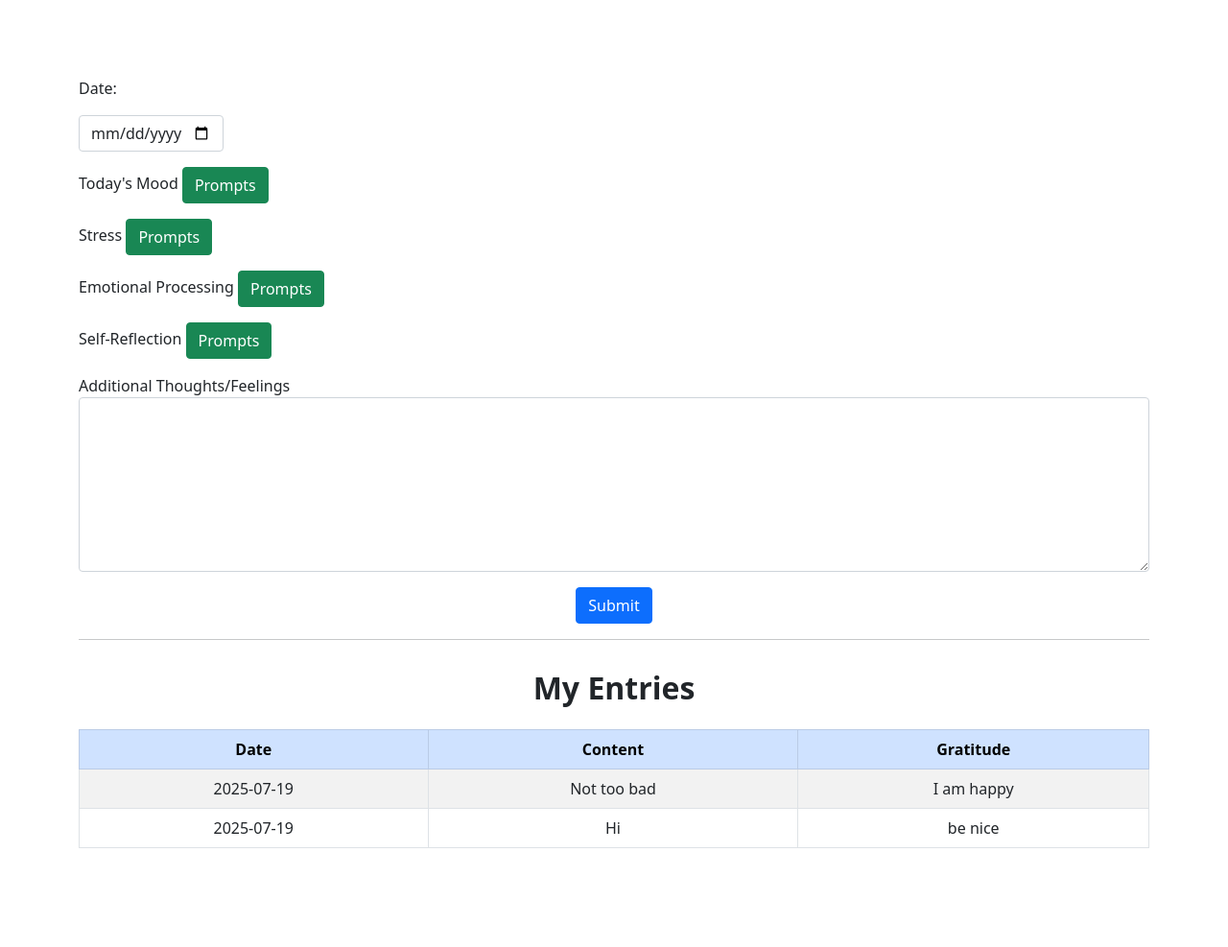
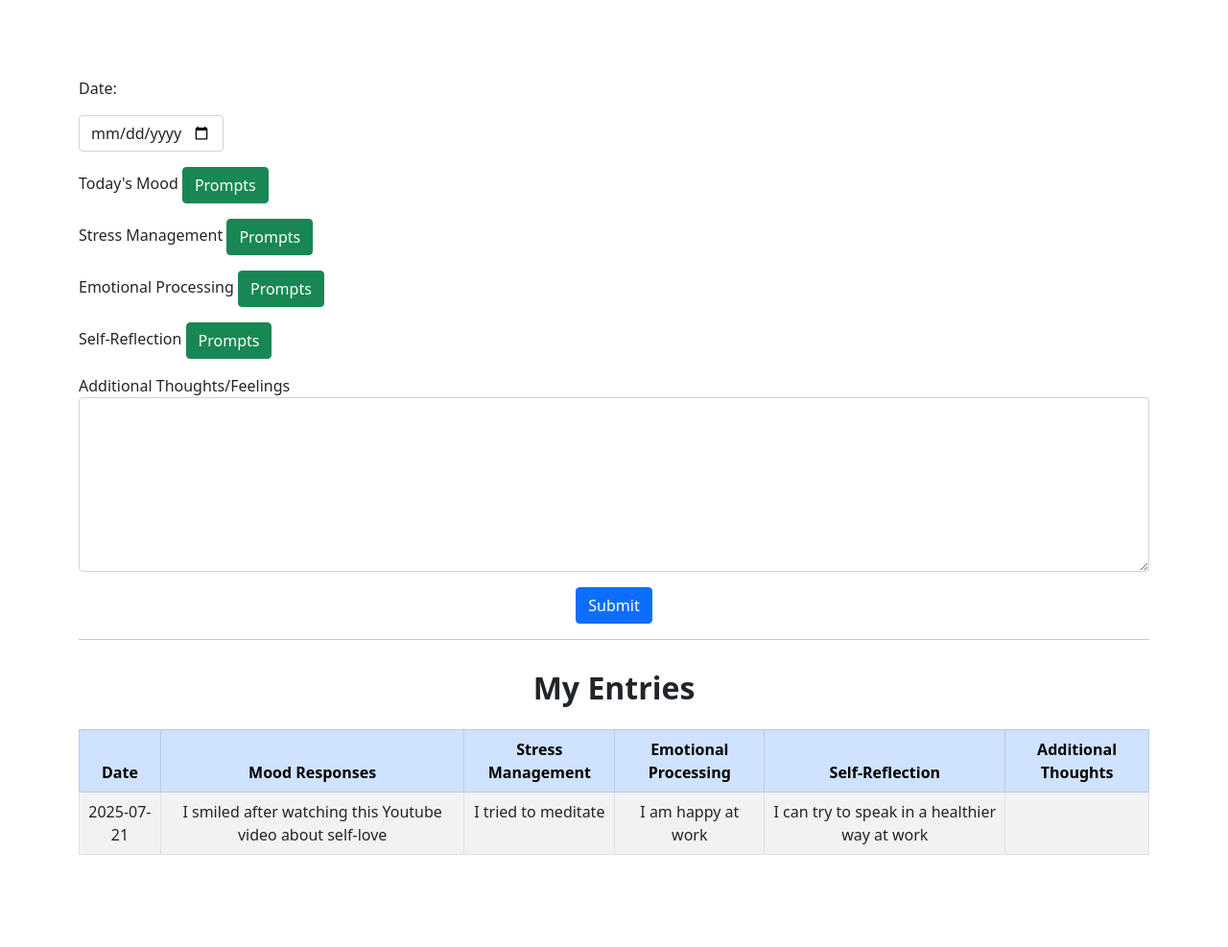
Before and after one commit to jliu0327/mental_health_tracker, a Flask app: page /entry in a window 1280 px wide. Shown: the part 64-1051 px from the top of the page at 96% size. Before the commit the page ends 948 px from the top, so only its background shows below. Run offline with Flask 3, Linux system fonts and the light colour scheme; a user stored in the database is signed in; data comes from the database, SQL or seed files in the repository.

Commit message:
Adjusted table formatting in journal entry

```diff
--- a/app.py
+++ b/app.py
@@ -150,22 +150,26 @@ def journal_log():
     if request.method == "POST":
         # Retrieve information from journal page
         entry_date = request.form.get("date")
+        mood_response = request.form.get("mood-response")
+        stress_response = request.form.get("stress-response")
+        emotion_response = request.form.get("emotion-response")
+        reflection_response = request.form.get("reflection-response")
         content = request.form.get("content")
-        gratitude_content = request.form.get("prompt_response")
-        if not all([entry_date, content.strip(), gratitude_content.strip()]):
+
+        if not all([entry_date, mood_response, stress_response, emotion_response, reflection_response]):
             flash('One or more fields are missing')
             return redirect("/entry")
 
         # Insert data into table
-        cur.execute("INSERT INTO entries (user_id, date, content, gratitude_content) VALUES (?, ?, ?, ?)",
-                    (session["user_id"], entry_date, content, gratitude_content))
+        cur.execute("INSERT INTO entries (user_id, date, mood, stress, emotion, self_reflection, content) VALUES (?, ?, ?, ?, ?, ?, ?)",
+                    (session["user_id"], entry_date, mood_response, stress_response, emotion_response, reflection_response, content))
         # Commit changes
         conn.commit()
         conn.close()
         return redirect("/entry")
 
     # Executes query and prepares the query, but does not return data
-    cur.execute("SELECT date, content, gratitude_content FROM entries WHERE user_id = ? ORDER BY date DESC", (session["user_id"],))
+    cur.execute("SELECT date, mood, stress, emotion, self_reflection, content FROM entries WHERE user_id = ? ORDER BY date DESC", (session["user_id"],))
     # Retrieve all the rows from result set as a list of tuples
     entries = cur.fetchall()
     # Close connection
--- a/templates/journal.html
+++ b/templates/journal.html
@@ -32,7 +32,7 @@
         </div>
         <!--Stress Generator Question and Response-->
         <div class="mb-3" id="stress-section">
-            <div class="am-1">Stress
+            <div class="am-1">Stress Management
                 <button class="btn btn-success" id="prompt-btn" type="button" onclick="showPrompt('stress-section', 'stress')">Prompts</button>
                 <p class="display-prompt"></p>
                 <input autocomplete="off" class="form-control mt-2" name="stress-response" style="display: none;">
@@ -77,16 +77,22 @@
             <thead class="table-primary text-center">
                 <tr>
                     <th>Date</th>
-                    <th>Content</th>
-                    <th>Gratitude</th>
+                    <th>Mood Responses</th>
+                    <th>Stress Management</th>
+                    <th>Emotional Processing</th>
+                    <th>Self-Reflection</th>
+                    <th>Additional Thoughts</th>
                 </tr>
             </thead>
             <tbody>
                 {% for entry in entries %}
                     <tr>
                         <td>{{ entry["date"] }}</td>
+                        <td>{{ entry["mood"] }}</td>
+                        <td>{{ entry["stress"] }}</td>
+                        <td>{{ entry["emotion"] }}</td>
+                        <td>{{ entry["self_reflection"] }}</td>
                         <td>{{ entry["content"] }}</td>
-                        <td>{{ entry["gratitude_content"] }}</td>
                     </tr>
                 {% endfor %}
             </tbody>
```
Also changed, not shown: schema_db.py (+5 -2 lines), mental_health.db.
